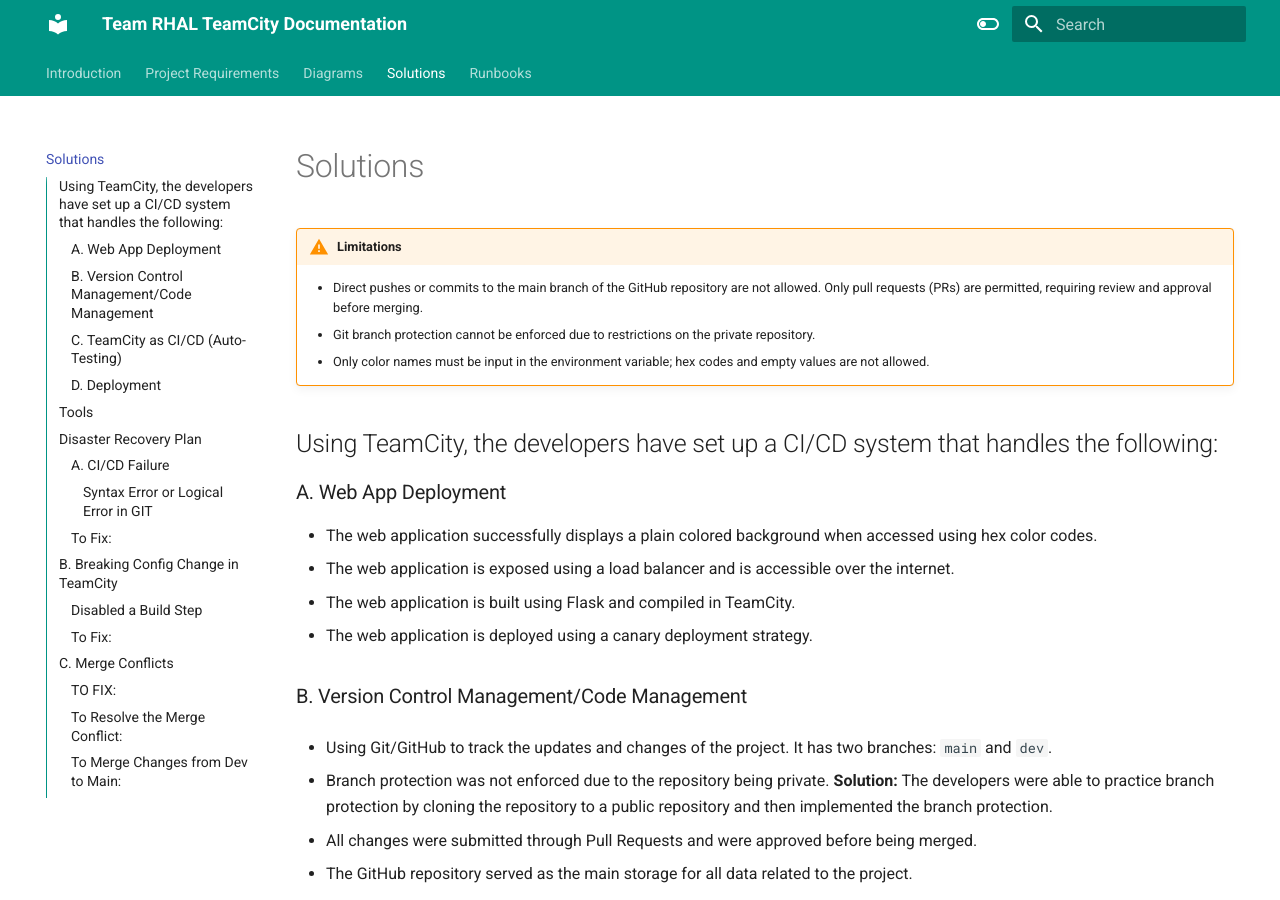
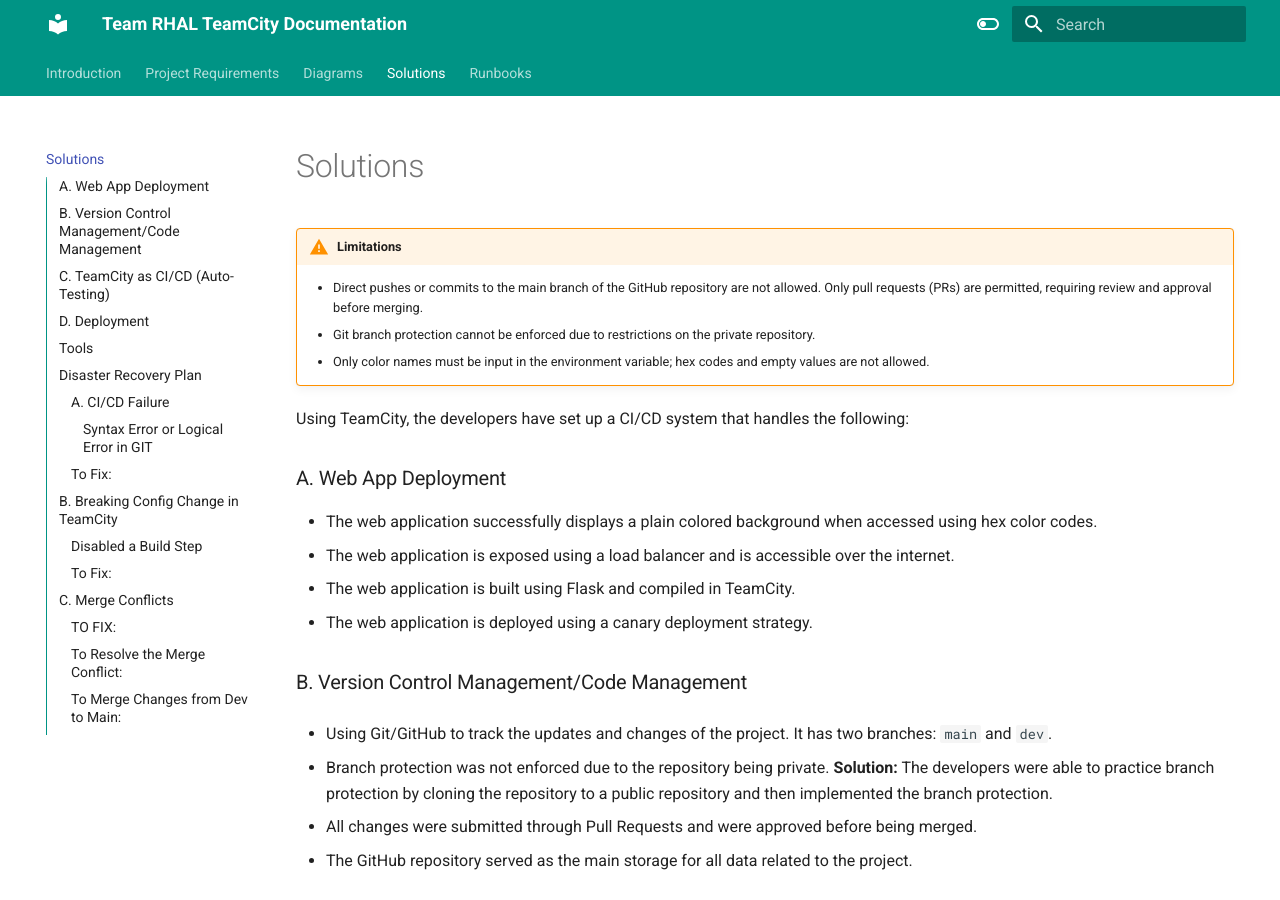
Before and after one commit to robequijano-opswerks/rhal_documentation, an MkDocs documentation site: the page built from docs/Solutions.md, in a window 1280 px wide and 900 px high. Built offline with MkDocs 1.6.1 and Material for MkDocs 9.7.7, drawn with Linux system fonts in a browser that asks for light colours.

Commit message:
Update Solutions.md

```diff
--- a/docs/Solutions.md
+++ b/docs/Solutions.md
@@ -6,7 +6,7 @@
     - Git branch protection cannot be enforced due to restrictions on the private repository.
     - Only color names must be input in the environment variable; hex codes and empty values are not allowed.
 
-## Using TeamCity, the developers have set up a CI/CD system that handles the following:
+Using TeamCity, the developers have set up a CI/CD system that handles the following:
 
 ### A. Web App Deployment
 - The web application successfully displays a plain colored background when accessed using hex color codes.
```
